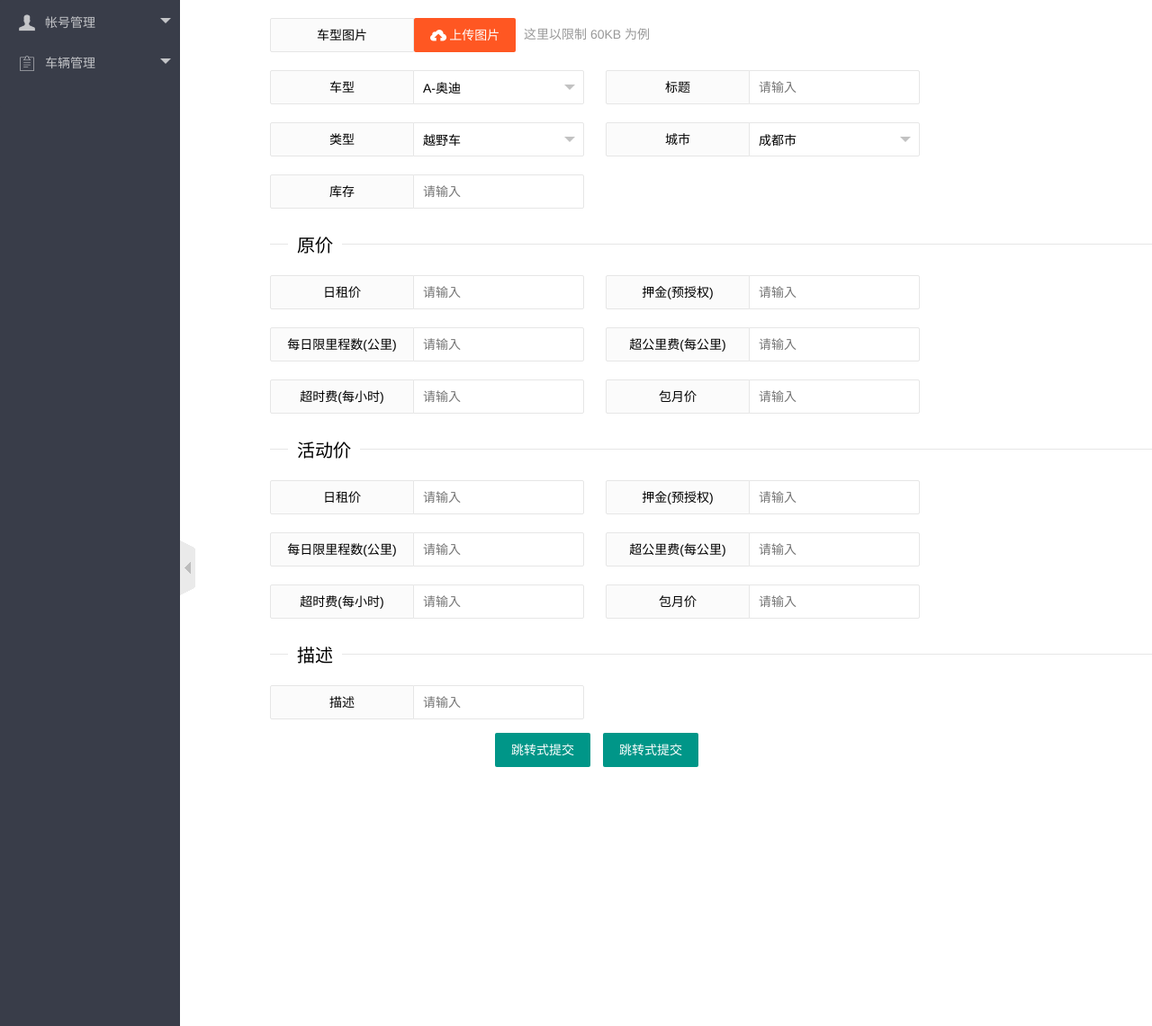
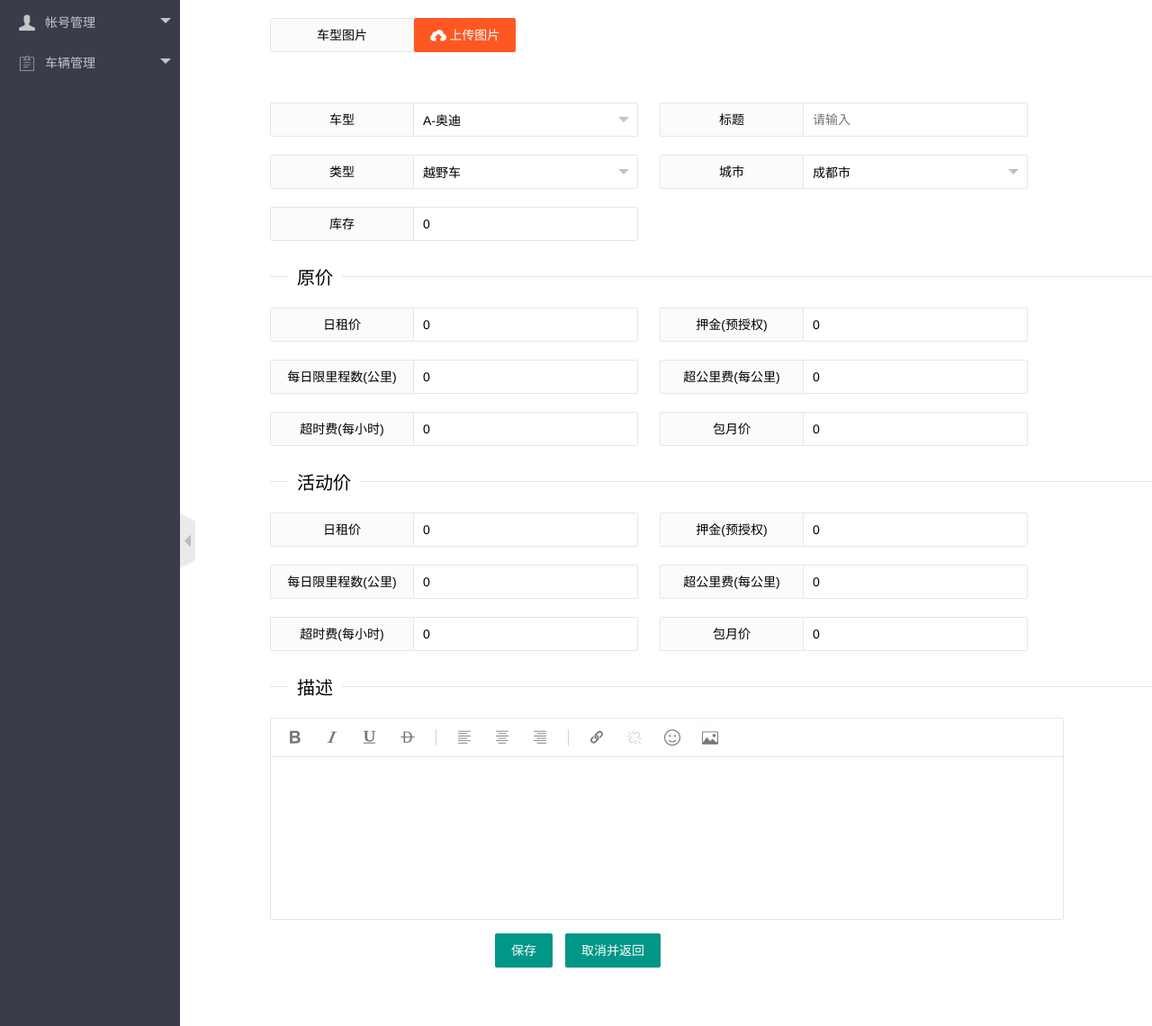
Before and after one commit to daominwang/admin_damo, a Flask app: template templates/car_info.html in a window 1280 px wide. Shown: the part 60-1201 px from the top of the page at 90% size. Run offline with Flask 2, Linux system fonts and the light colour scheme; the template is opened without the code that fills it, so the values that code supplies are empty.

Commit message:
车辆管理页面提交

```diff
--- a/static/css/x-admin.css
+++ b/static/css/x-admin.css
@@ -409,7 +409,8 @@ body .site-demo-nav .layui-nav-item{line-height: 40px}
 
 
 .layui-layout-admin .site-demo-body{top: 117px;}
-.site-demo-title{position: fixed; left: 200px; right: 0; top: 50px;height: 100%;border-left: 0px;background-color: white}
+/*.site-demo-title{position: fixed; left: 200px; right: 0; top: 50px;height: 100%;border-left: 0px;background-color: white}*/
+.site-demo-title{position: fixed; left: 200px; right: 0; top: 50px;height: calc(100% - 60px);border-left: 0px;background-color: white;overflow-y: scroll}
 .site-demo-code{position: absolute; left: 0; top: 0; width: 100%; height: 100%; border: none; padding: 10px; resize: none; font-size: 12px; background-color: #F7FBFF; color: #881280; font-family: Courier New;}
 
 .site-demo-body .layui-elem-quote a{color: #01AAED;}
--- a/templates/car_info.html
+++ b/templates/car_info.html
@@ -10,17 +10,37 @@
             margin-top: 20px;
             margin-left: 100px;
         }
+
+        .layui-form-item .layui-input-inline {
+            width: 250px;
+        }
+
+        .layui-layedit {
+            width: calc(100% - 100px);
+        }
+
+        #car_img_preview {
+            max-height: 300px;
+        }
     </style>
 {% endblock %}
 
 {% block content %}
-    <form class="layui-form layui-form-pane" action="">
+    <div style="display: block;">
+        <form class="layui-form layui-form-pane">
+            <div class="layui-form-item layui-hide">
+                <label class="layui-form-label">id</label>
+                <div class="layui-input-inline">
+                    <input type="number" min="0" name="id" lay-verify="required" placeholder="请输入" autocomplete="off" class="layui-input" value="{{ car.id or '' }}">
+                </div>
+            </div>
+
             <div class="layui-form-item">
                 <div class="layui-inline">
                     <label class="layui-form-label">车型图片</label>
                     <button type="button" class="layui-btn layui-btn-danger" id="img"><i class="layui-icon"></i>上传图片</button>
-                <div class="layui-inline layui-word-aux">
-                    这里以限制 60KB 为例
+                    <div class="layui-upload-list">
+                        <img class="layui-upload-img" id="car_img_preview">
                     </div>
                 </div>
             </div>
@@ -60,7 +80,7 @@
                 <div class="layui-inline">
                     <label class="layui-form-label">标题</label>
                     <div class="layui-input-inline">
-                    <input type="text" name="car_title" lay-verify="required" placeholder="请输入" autocomplete="off" class="layui-input">
+                        <input type="text" name="car_title" lay-verify="required" placeholder="请输入" autocomplete="off" class="layui-input" value="{{ car.car_title or '' }}">
                     </div>
                 </div>
             </div>
@@ -94,7 +114,7 @@
                 <div class="layui-inline">
                     <label class="layui-form-label">库存</label>
                     <div class="layui-input-inline">
-                    <input type="number" min="0" name="car_left" lay-verify="required" placeholder="请输入" autocomplete="off" class="layui-input">
+                        <input type="number" min="0" name="car_left" lay-verify="required" placeholder="请输入" autocomplete="off" class="layui-input" value="{{ car.car_left or 0 }}">
                     </div>
                 </div>
             </div>
@@ -107,14 +127,14 @@
                 <div class="layui-inline">
                     <label class="layui-form-label">日租价</label>
                     <div class="layui-input-inline">
-                    <input type="number" min="0" name="day_rent_original" lay-verify="required" placeholder="请输入" autocomplete="off" class="layui-input">
+                        <input type="number" min="0" name="day_rent_original" lay-verify="required" placeholder="请输入" autocomplete="off" class="layui-input" value="{{ car.day_rent_original or 0 }}">
                     </div>
                 </div>
 
                 <div class="layui-inline">
                     <label class="layui-form-label">押金(预授权)</label>
                     <div class="layui-input-inline">
-                    <input type="number" min="0" name="deposit_original" lay-verify="required" placeholder="请输入" autocomplete="off" class="layui-input">
+                        <input type="number" min="0" name="deposit_original" lay-verify="required" placeholder="请输入" autocomplete="off" class="layui-input" value="{{ car.deposit_original or 0 }}">
                     </div>
                 </div>
             </div>
@@ -123,14 +143,14 @@
                 <div class="layui-inline">
                     <label class="layui-form-label">每日限里程数(公里)</label>
                     <div class="layui-input-inline">
-                    <input type="number" min="0" name="mileage_limit_per_day_original" lay-verify="required" placeholder="请输入" autocomplete="off" class="layui-input">
+                        <input type="number" min="0" name="mileage_limit_per_day_original" lay-verify="required" placeholder="请输入" autocomplete="off" class="layui-input" value="{{ car.mileage_limit_per_day_original or 0 }}">
                     </div>
                 </div>
 
                 <div class="layui-inline">
                     <label class="layui-form-label">超公里费(每公里)</label>
                     <div class="layui-input-inline">
-                    <input type="number" min="0" name="ext_mileage_pay_original" lay-verify="required" placeholder="请输入" autocomplete="off" class="layui-input">
+                        <input type="number" min="0" name="ext_mileage_pay_original" lay-verify="required" placeholder="请输入" autocomplete="off" class="layui-input" value="{{ car.ext_mileage_pay_original or 0 }}">
                     </div>
                 </div>
             </div>
@@ -139,14 +159,14 @@
                 <div class="layui-inline">
                     <label class="layui-form-label">超时费(每小时)</label>
                     <div class="layui-input-inline">
-                    <input type="number" min="0" name="ext_time_pay_original" lay-verify="required" placeholder="请输入" autocomplete="off" class="layui-input">
+                        <input type="number" min="0" name="ext_time_pay_original" lay-verify="required" placeholder="请输入" autocomplete="off" class="layui-input" value="{{ car.ext_time_pay_original or 0 }}">
                     </div>
                 </div>
 
                 <div class="layui-inline">
                     <label class="layui-form-label">包月价</label>
                     <div class="layui-input-inline">
-                    <input type="number" min="0" name="month_rent_original" lay-verify="required" placeholder="请输入" autocomplete="off" class="layui-input">
+                        <input type="number" min="0" name="month_rent_original" lay-verify="required" placeholder="请输入" autocomplete="off" class="layui-input" value="{{ car.month_rent_original or 0 }}">
                     </div>
                 </div>
             </div>
@@ -159,14 +179,14 @@
                 <div class="layui-inline">
                     <label class="layui-form-label">日租价</label>
                     <div class="layui-input-inline">
-                    <input type="number" min="0" name="day_rent_actual" lay-verify="required" placeholder="请输入" autocomplete="off" class="layui-input">
+                        <input type="number" min="0" name="day_rent_actual" lay-verify="required" placeholder="请输入" autocomplete="off" class="layui-input" value="{{ car.day_rent_actual or 0 }}">
                     </div>
                 </div>
 
                 <div class="layui-inline">
                     <label class="layui-form-label">押金(预授权)</label>
                     <div class="layui-input-inline">
-                    <input type="number" min="0" name="deposit_actual" lay-verify="required" placeholder="请输入" autocomplete="off" class="layui-input">
+                        <input type="number" min="0" name="deposit_actual" lay-verify="required" placeholder="请输入" autocomplete="off" class="layui-input" value="{{ car.deposit_actual or 0 }}">
                     </div>
                 </div>
             </div>
@@ -175,14 +195,14 @@
                 <div class="layui-inline">
                     <label class="layui-form-label">每日限里程数(公里)</label>
                     <div class="layui-input-inline">
-                    <input type="number" min="0" name="mileage_limit_per_day_actual" lay-verify="required" placeholder="请输入" autocomplete="off" class="layui-input">
+                        <input type="number" min="0" name="mileage_limit_per_day_actual" lay-verify="required" placeholder="请输入" autocomplete="off" class="layui-input" value="{{ car.mileage_limit_per_day_actual or 0 }}">
                     </div>
                 </div>
 
                 <div class="layui-inline">
                     <label class="layui-form-label">超公里费(每公里)</label>
                     <div class="layui-input-inline">
-                    <input type="number" min="0" name="ext_mileage_pay_actual" lay-verify="required" placeholder="请输入" autocomplete="off" class="layui-input">
+                        <input type="number" min="0" name="ext_mileage_pay_actual" lay-verify="required" placeholder="请输入" autocomplete="off" class="layui-input" value="{{ car.ext_mileage_pay_actual or 0 }}">
                     </div>
                 </div>
             </div>
@@ -191,14 +211,14 @@
                 <div class="layui-inline">
                     <label class="layui-form-label">超时费(每小时)</label>
                     <div class="layui-input-inline">
-                    <input type="number" min="0" name="ext_time_pay_actual" lay-verify="required" placeholder="请输入" autocomplete="off" class="layui-input">
+                        <input type="number" min="0" name="ext_time_pay_actual" lay-verify="required" placeholder="请输入" autocomplete="off" class="layui-input" value="{{ car.ext_time_pay_actual or 0 }}">
                     </div>
                 </div>
 
                 <div class="layui-inline">
                     <label class="layui-form-label">包月价</label>
                     <div class="layui-input-inline">
-                    <input type="number" min="0" name="month_rent_actual" lay-verify="required" placeholder="请输入" autocomplete="off" class="layui-input">
+                        <input type="number" min="0" name="month_rent_actual" lay-verify="required" placeholder="请输入" autocomplete="off" class="layui-input" value="{{ car.month_rent_actual or 0 }}">
                     </div>
                 </div>
             </div>
@@ -208,36 +228,64 @@
             </fieldset>
 
             <div class="layui-form-item">
-            <label class="layui-form-label">描述</label>
-            <div class="layui-input-inline">
-                <input type="number" min="0" name="car_desc" lay-verify="required" placeholder="请输入" autocomplete="off" class="layui-input">
-            </div>
+                <textarea id="car_desc"></textarea>
             </div>
 
             <div class="layui-form-item" style="margin-left: 250px">
                 <div class="layui-inline">
-                <button class="layui-btn" lay-submit="" lay-filter="demo2">跳转式提交</button>
+                    <button class="layui-btn" lay-submit="" lay-filter="save">保存</button>
                 </div>
                 <div class="layui-inline">
-                <button class="layui-btn" lay-submit="" lay-filter="demo2">跳转式提交</button>
+                    <button class="layui-btn" lay-submit="" lay-filter="cancel">取消并返回</button>
                 </div>
             </div>
         </form>
+    </div>
 {% endblock %}
 
 {% block content_javascript %}
     <script>
-        //一般直接写在一个js文件中
+        var layedit, layer, form, index, upload;
+        layui.use('layedit', function () {
+            layedit = layui.layedit;
+            index = layedit.build('car_desc', {
+                height: 180 //设置编辑器高度
+            }); //建立编辑器
+        });
+
         layui.use(['layer', 'form'], function () {
-            var layer = layui.layer
-                , form = layui.form;
-            form.on('submit(demo2)', function (data) {
-                console.log(data.elem) //被执行事件的元素DOM对象，一般为button对象
-                console.log(data.form) //被执行提交的form对象，一般在存在form标签时才会返回
-                console.log(data.field) //当前容器的全部表单字段，名值对形式：{name: value}
+            layer = layui.layer;
+            form = layui.form;
+            form.on('submit(save)', function (data) {
+                layedit.sync(index);
+                data.field.car_desc = $('#car_desc').val();
                 layer.closeAll()
                 return false; //阻止表单跳转。如果需要表单跳转，去掉这段即可。
             });
         });
+
+        layui.use('upload', function () {
+            upload = layui.upload;
+            var upload_data;
+            upload.render({
+                elem: '#img'
+                , url: '/upload'
+                , before: function (obj) {
+                    upload_data = obj;
+                }
+                , done: function (res) {
+                    if (res.code !== 200) {
+                        return layer.alert('上传失败，请重试', {icon: 5, time: 3000})
+                    } else {
+                        upload_data.preview(function (index, file, result) {
+                            $('#car_img_preview').attr('src', result);
+                        });
+                    }
+                }
+                , error: function () {
+                    return layer.alert('上传失败，请重试', {icon: 5, time: 3000})
+                }
+            })
+        });
     </script>
 {% endblock %}
```
Also changed, not shown: templates/car_manage.html (+2 -19 lines), view/main.py (+15 -2 lines). Lines whose indentation alone changed are shown as unchanged.
